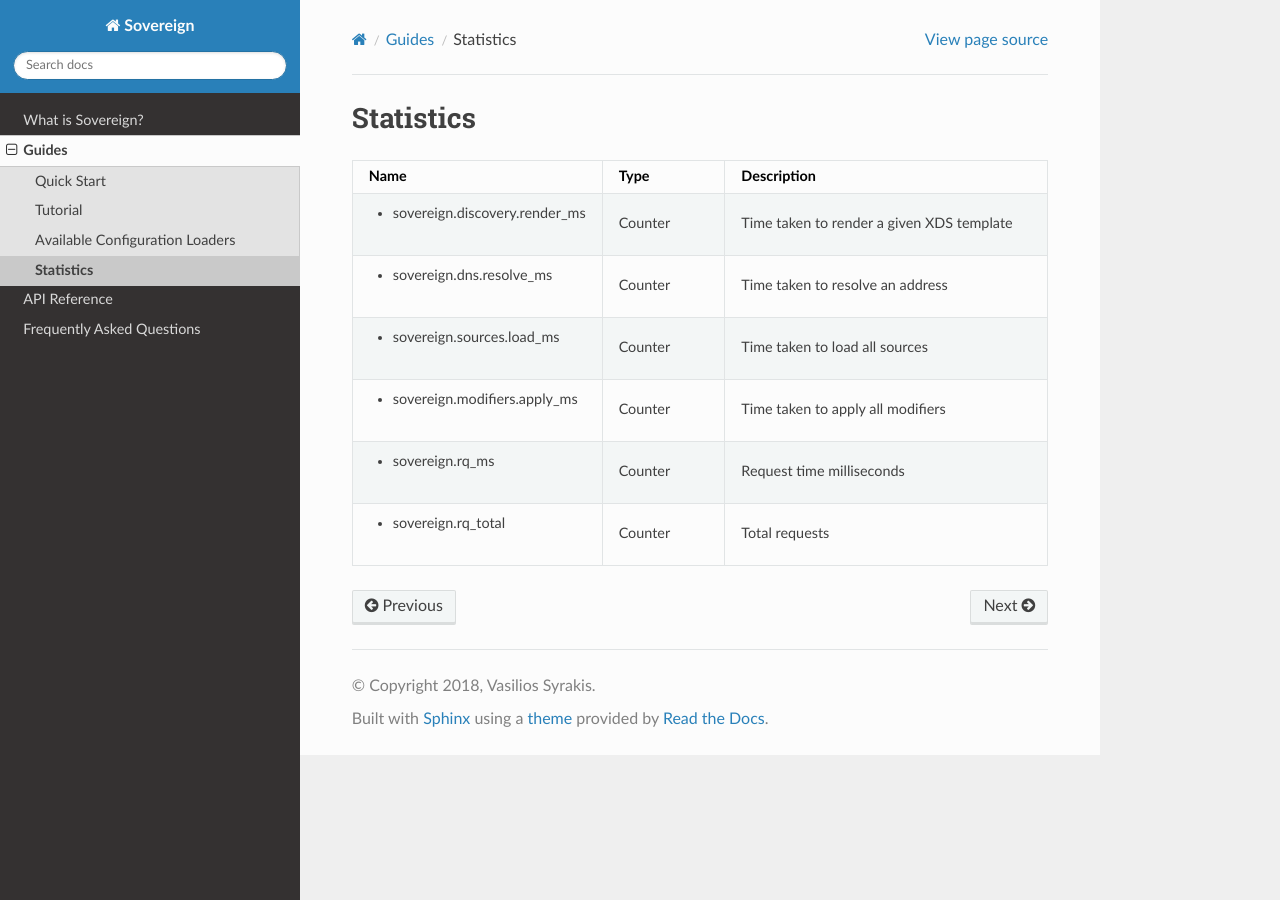
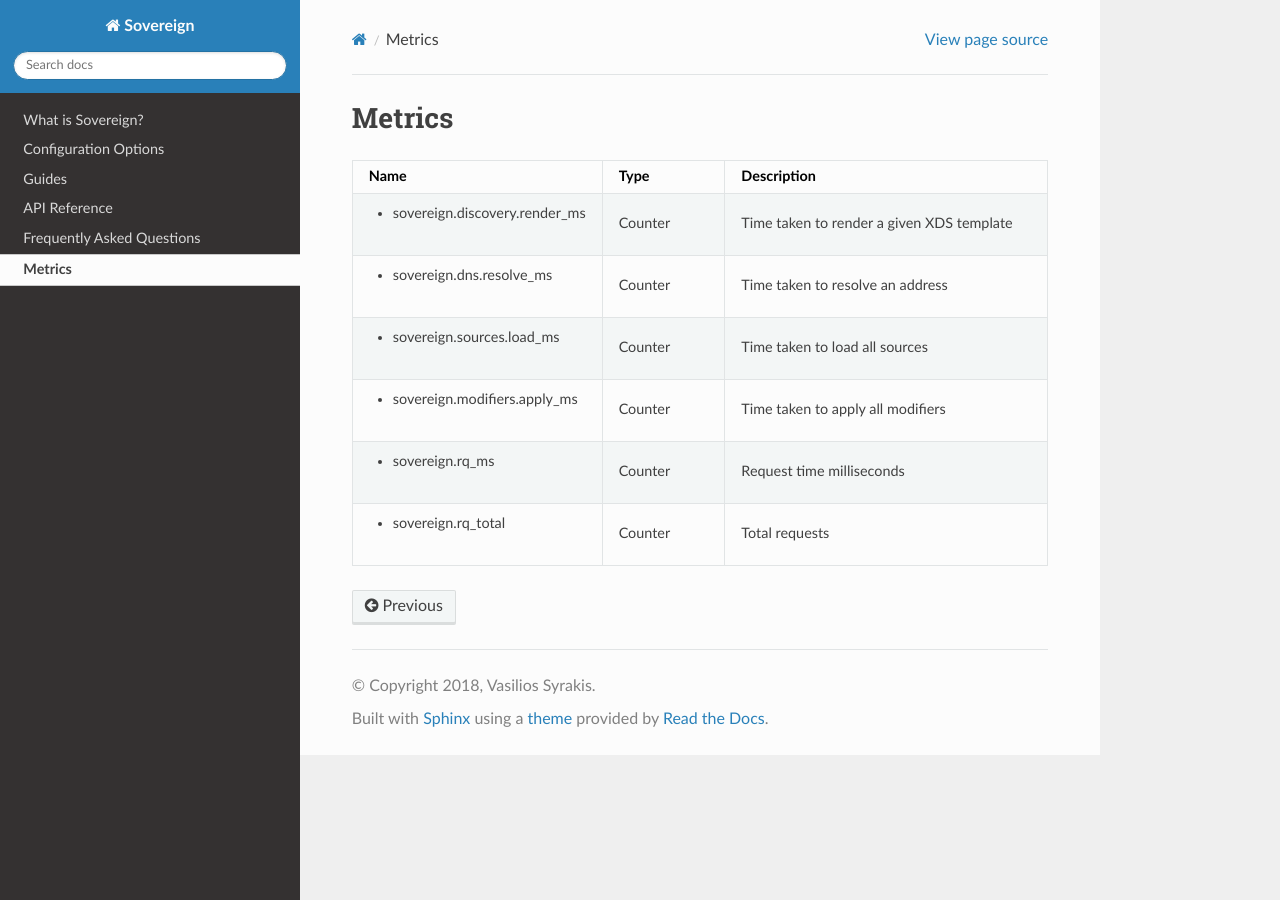
Before and after one commit to cetanu/sovereign, a Sphinx documentation site: the page built from docs/metrics.rst, in a window 1280 px wide. Built offline with Sphinx 7.4.7 and the Read the Docs theme 2.0.0, drawn with Linux system fonts in a browser that asks for light colours.

Commit message:
Updated docs; still WIP

```diff
--- /dev/null
+++ b/docs/authentication.rst
@@ -0,0 +1,4 @@
+.. _Authentication:
+
+Authentication
+==============
--- a/docs/guides.rst
+++ b/docs/guides.rst
@@ -6,4 +6,3 @@
    guides/quick_start
    guides/tutorial
    guides/config_loaders
-   guides/stats
--- a/docs/index.rst
+++ b/docs/index.rst
@@ -4,6 +4,8 @@
    :maxdepth: 3
 
    about
+   config
    guides
    internals
    faq
+   metrics
--- a/docs/guides/stats.rst
+++ b/docs/metrics.rst
@@ -1,5 +1,7 @@
-Statistics
-==========
+.. _Metrics:
+
+Metrics
+=======
 
 .. csv-table::
   :header: Name, Type, Description
```
Also changed, not shown: docs/config.rst (added, +36 -0 lines).
